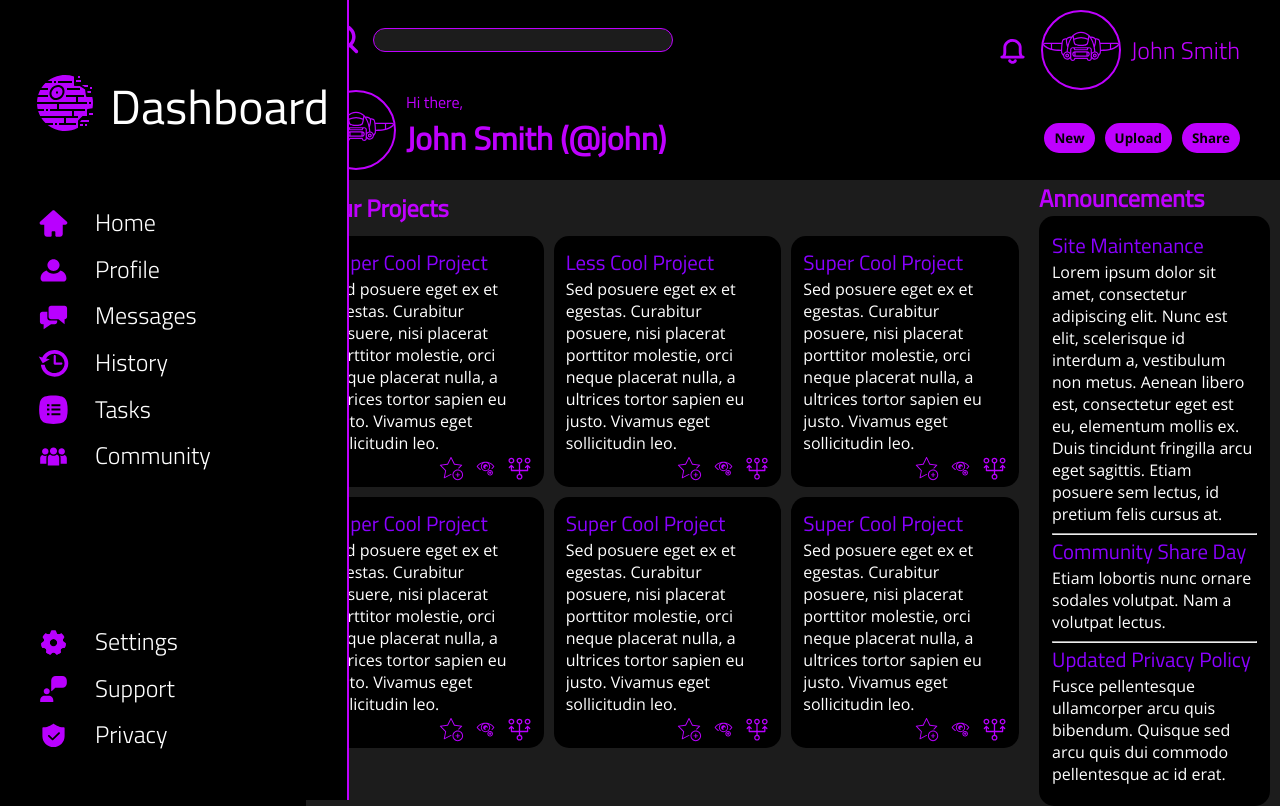
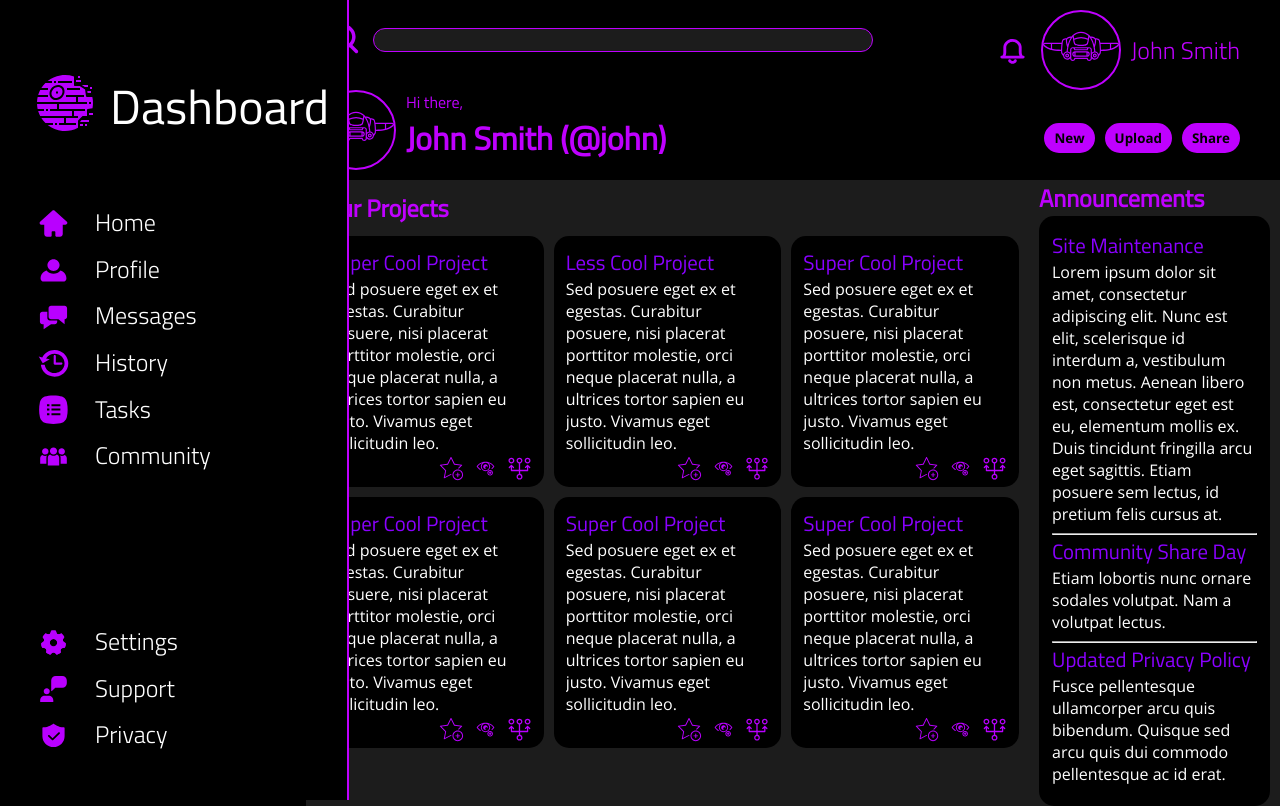
Before and after one commit to Andrewpakers/admin-portal-practice, a plain HTML site: page index.html in a window 1280 px wide. Shown: the top 806 px of the page. Drawn offline with Linux system fonts and the light colour scheme.

Commit message:
Fix search bar

```diff
--- a/style.css
+++ b/style.css
@@ -211,13 +211,22 @@ Header styling */
     align-items: center ;
 }
 .searchbar input[type="search"] {
-    width: 300px;
+    width: 500px;
     height: 1.5rem;
     margin-bottom: 10px;
     margin-left: 10px;
     border: 1px solid var(--themeElement2);
     background-color: var(--themeBackground2);
     border-radius: 30px;
+    color: var(--themeElement2);
+    padding-left: 10px;
+}
+input:focus {
+    outline: none;
+    border: 1px solid var(--themeElement2);
+}
+input::-webkit-search-cancel-button{
+    -webkit-appearance: none;
 }
 .header-top-right {
     margin-top: 10px;
@@ -234,9 +243,11 @@ Header styling */
     display: flex;
     padding-left: 10px;
     padding-bottom: 10px;
+
 }
 .user-header {
     display: flex;
+
 }
 .user-header-text {
     margin-left: 10px;
```
